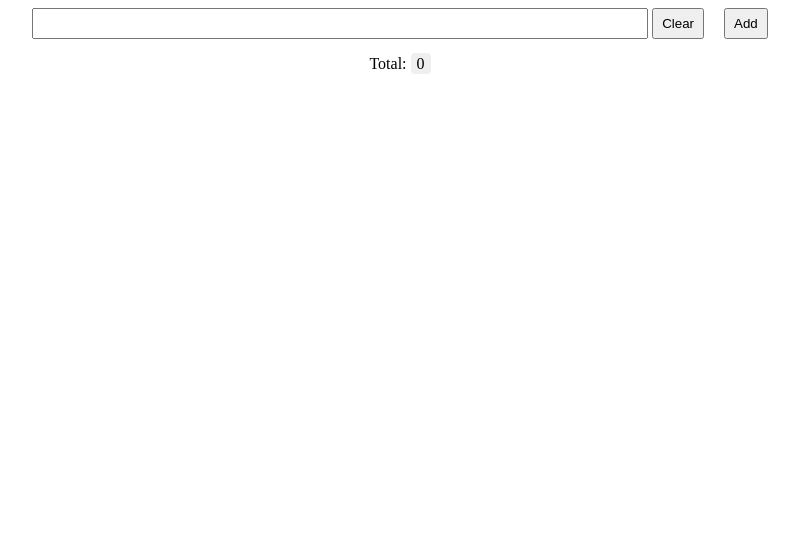
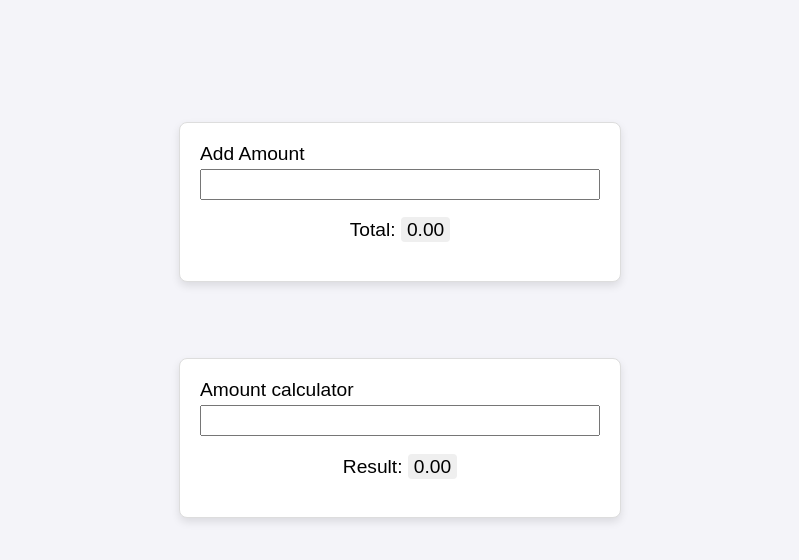
Before and after one commit to Karthick-sketch/Amount-calculator, a plain HTML site: page index.html in a window 1280 px wide. Shown: the whole page, without its empty margins (240-1039 px from the left). Drawn offline with Linux system fonts and the light colour scheme.

Commit message:
Add expression calculator

```diff
--- a/index.html
+++ b/index.html
@@ -1,44 +1,75 @@
 <!DOCTYPE html>
-<html>
+<html lang="en">
+
 <head>
     <title>Amount calculator</title>
     <style>
-      div {
+        body {
+            font-family: Arial, sans-serif;
+            font-size: 1.2em;
+            display: flex;
+            justify-content: center;
+            align-items: center;
+            height: 80vh;
+            margin: 0;
+            background-color: #f4f4f9;
+        }
+
+        .container div {
             text-align: center;
+            padding: 20px;
+            border: 1px solid #ddd;
+            background-color: #fff;
+            border-radius: 8px;
+            box-shadow: 0px 4px 8px rgba(0, 0, 0, 0.1);
+            max-width: 400px;
         }
+
+        .container div:first-child {
+            margin-bottom: 4em;
+        }
+
+        label {
+            float: left;
+            margin-bottom: 4px;
+        }
+
         input {
-        width: 600px;
+            width: 400px;
             padding: 6px;
         }
+
         button {
             padding: 6px 8px;
         }
-      #result {
+
+        span {
             padding: 2px 6px;
             background-color: buttonface;
             border-radius: 4px;
         }
     </style>
 </head>
+
 <body>
+<div class="container">
     <div>
-      <input type="text" id="expression" />
-      <button onclick="clearExpression()">Clear</button>
-      <button style="margin-left: 16px" onclick="calculate()">Add</button>
-      <p>Total: <span id="result">0</span></p>
+        <label>Add Amount</label>
+        <input type="search" oninput="calculateAmount(event)" />
+        <p>Total: <span id="amount-result">0.00</span></p>
+    </div>
+    <div>
+        <label>Amount calculator</label>
+        <input type="search" oninput="calculateExpression(event)" />
+        <p>Result: <span id="expression-result">0.00</span></p>
+    </div>
 </div>
 
 <script type="text/javascript" charset="utf-8">
-      function clearExpression() {
-        document.getElementById("expression").value = '';
-        document.getElementById("result").innerHTML = '0';
-      }
+    const symbols = ["0", "1", "2", "3", "4", "5", "6", "7", "8", "9", ".", "+", "-", "*", "/", "(", ")"]
 
-      function calculate() {
-        const expression = document.getElementById("expression").value;
-        const result = document.getElementById("result");
-
-        const values = expression.split(" ").map((value) => {
+    function calculateAmount(event) {
+        const values = event.target.value.split(" ").map((value) => {
             let numText = "";
             for (let v of value) {
                 if ((v >= "0" && v <= "9") || v === ".") {
@@ -47,8 +78,28 @@
             }
             return Number(numText);
         });
-        result.innerHTML = values.reduce((a, b) => a + b, 0).toFixed(2);
+        document.getElementById("amount-result").innerHTML = values.reduce((a, b) => a + b, 0).toFixed(2);
+    }
+
+    function calculateExpression(event) {
+        const result = document.getElementById("expression-result");
+        let expression = "";
+        for (let v of event.target.value) {
+            if (symbols.includes(v)) {
+                expression += v;
+            }
+        }
+        try {
+            const answer = eval(expression);
+            if (answer === null || answer === undefined) {
+                throw "invalid";
+            }
+            result.innerHTML = answer.toFixed(2);
+        } catch (e) {
+            result.innerHTML = "0.00";
+        }
     }
 </script>
 </body>
+
 </html>
```
Lines whose indentation alone changed are shown as unchanged.
